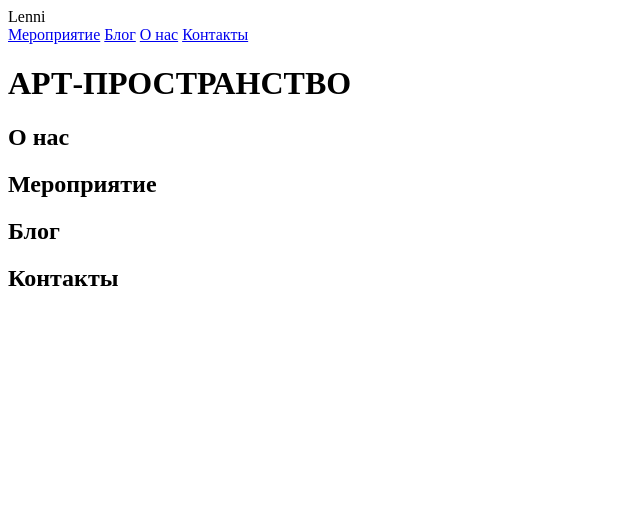
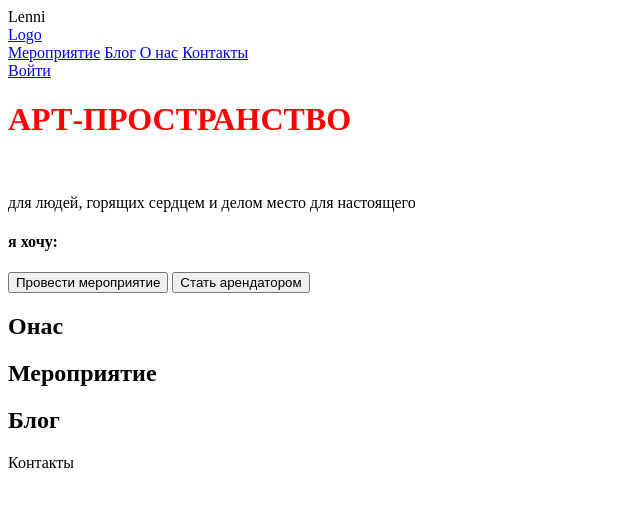
Before and after one commit to Anna93-desing/Anna93-desing.github.io, a plain HTML site: page index.html in a window 1280 px wide. Shown: the whole page, without its empty margins (0-640 px from the left). Drawn offline with Linux system fonts and the light colour scheme.

Commit message:
Add new feature

```diff
--- a/index.html
+++ b/index.html
@@ -1,35 +1,62 @@
 <!DOCTYPE html>
-<html lang="ru"><head>
+<html lang="ru">
+
     <head>
         <meta charset ="UTF-8"/>
         <tetle>Lenni</tetle>
+        <link rel="stylesheet" href ="styles/styles.css"/>
      </head>
-     <body>
-        <header>
-            <a href="#">
-                <nav>
-                    <a href="#">Мероприятие</a>
-                    <a href="#">Блог</a>
-                    <a href="#">О нас</a>
-                    <a href="#">Контакты</a>
+
+     <body class="body">
+        <header class="page header">
+            <a class="page-header_logo" href="#">Logo</a>
+                <nav class="page-header_nav">
+                    <a class="page-header_nav-link" href="#">Мероприятие</a>
+                    <a class="page-header_nav-link" href="#">Блог</a>
+                    <a class="page-header_logo" href="#">О нас</a>
+                    <a class="page-header_nav-link" href="#">Контакты</a>
                 </nav>
-                <main>
-                    <header>
+                <a class="page-header_user-link" href="#">Войти</a>
+        </header>
+                <main class="main">
+                    <div class="home">
+                    <header class="main-header home_main header">
                         <h1>АРТ-ПРОСТРАНСТВО</h1>
+                        <img />
+                        <p>для людей, горящих сердцем и делом место для настоящего</p>
                     </header>
-                    <section>
-                        <h2>О нас</h2>
+
+                    <section class="offers home_offers">
+                        <h4 class="offers_title">я хочу:</h4>
+                        <div class="offers_btns">
+                            <button class="offers_btn btn btn--red" type="button">Провести мероприятие</button>
+                    <button class="offers_btn btn" type="button">Стать арендатором</button>
+                    </div>
                     </section>
-                    <section>
-                        <h2>Мероприятие</h2>
+
+                        <section class="about home_about">
+                            <h2 class="about_section-title section-title">Онас</h2>
+                            <div class="about_container"></div>
                     </section>
-                    <section>
-                        <h2>Блог</h2>
+
+                    <section class="upcoming home_upcoming">
+                        <h2 class="upcoming_section-title section-title">Мероприятие</h2>
+                        <div class="upcoming_container"></div>
                     </section>
-                    <section>
-                        <h2>Контакты</h2>
+
+                    <section class="listing home_listing">
+                        <h2 class="listing_section-title section-title">Блог</h2>
+                        <div></div>
                     </section>
+
+                    <section class="contacts home_contacts">
+                        <h2class="contacts_section-title section-title">Контакты</h2>
+                        <div class="contacts_container"></div>
+                        <div class="doit"></div>
+                    </section>
+
+                    </div>
                 </main>
-                <footer></footer>
+                <footer class ="page-footer"></footer>
      </body>
      </html>
--- /dev/null
+++ b/styles/styles.css
@@ -0,0 +1,3 @@
+h1 {
+    color: red;
+}
```
